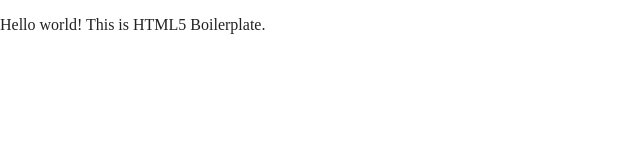
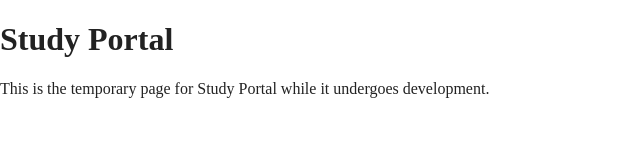
Before and after one commit to WillTheDeveloper/temp.studyportal.cloud, a website built with Parcel: page index.html in a window 1280 px wide. Shown: the whole page, without its empty margins (0-640 px from the left). Built offline with nearby package versions, Linux system fonts and the light colour scheme.

Commit message:
Updated content on index.html

```diff
--- a/index.html
+++ b/index.html
@@ -23,12 +23,14 @@
 </head>
 
 <body>
-
-  <!-- Add your site or application content here -->
-  <p>Hello world! This is HTML5 Boilerplate.</p>
   <script src="js/vendor/modernizr-3.11.2.min.js"></script>
   <script src="js/plugins.js"></script>
   <script src="js/main.js"></script>
+  <!-- Add your site or application content here -->
+  <h1>Study Portal</h1>
+
+  <p>This is the temporary page for Study Portal while it undergoes development.</p>
+
 </body>
 
 </html>
```
